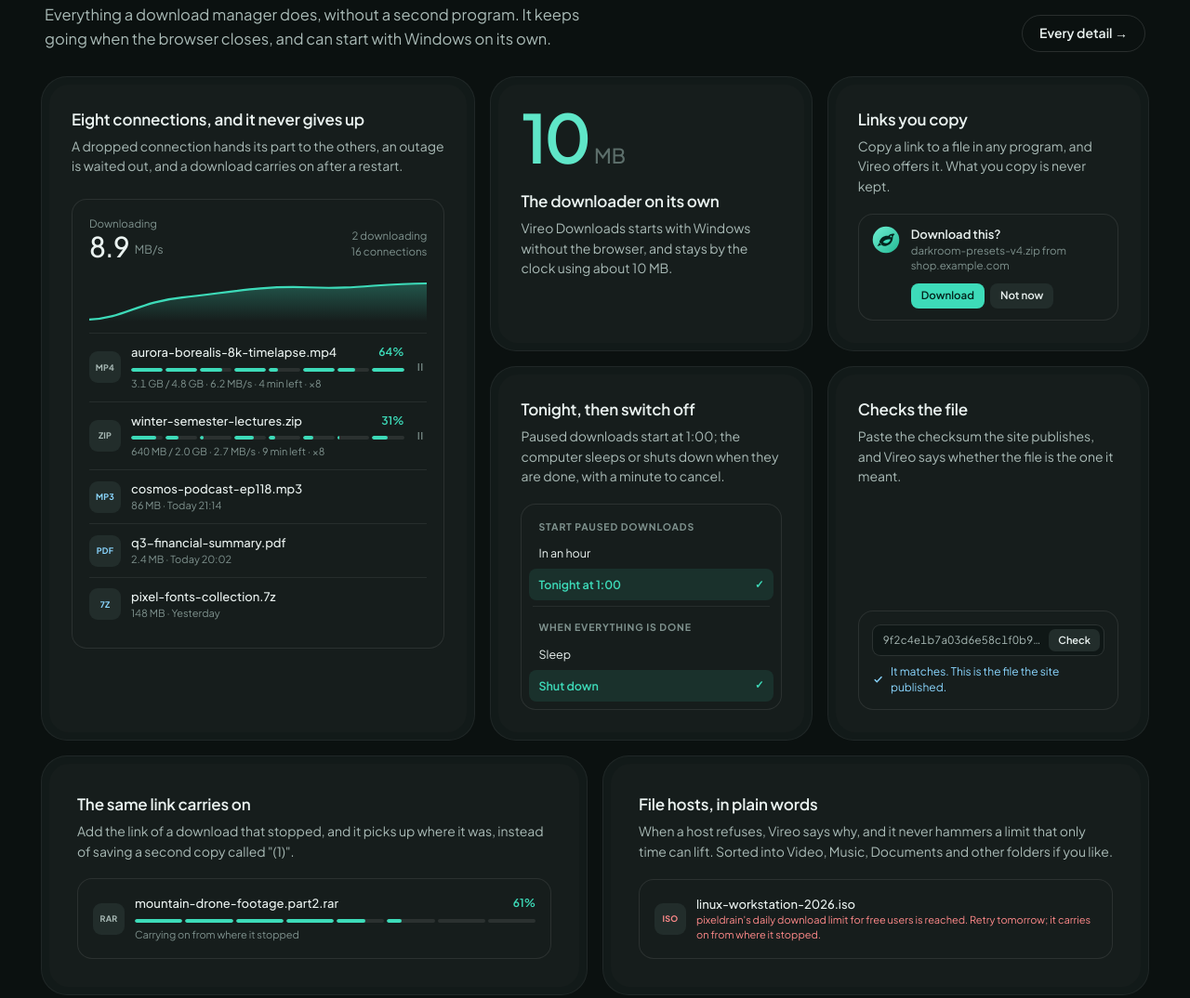
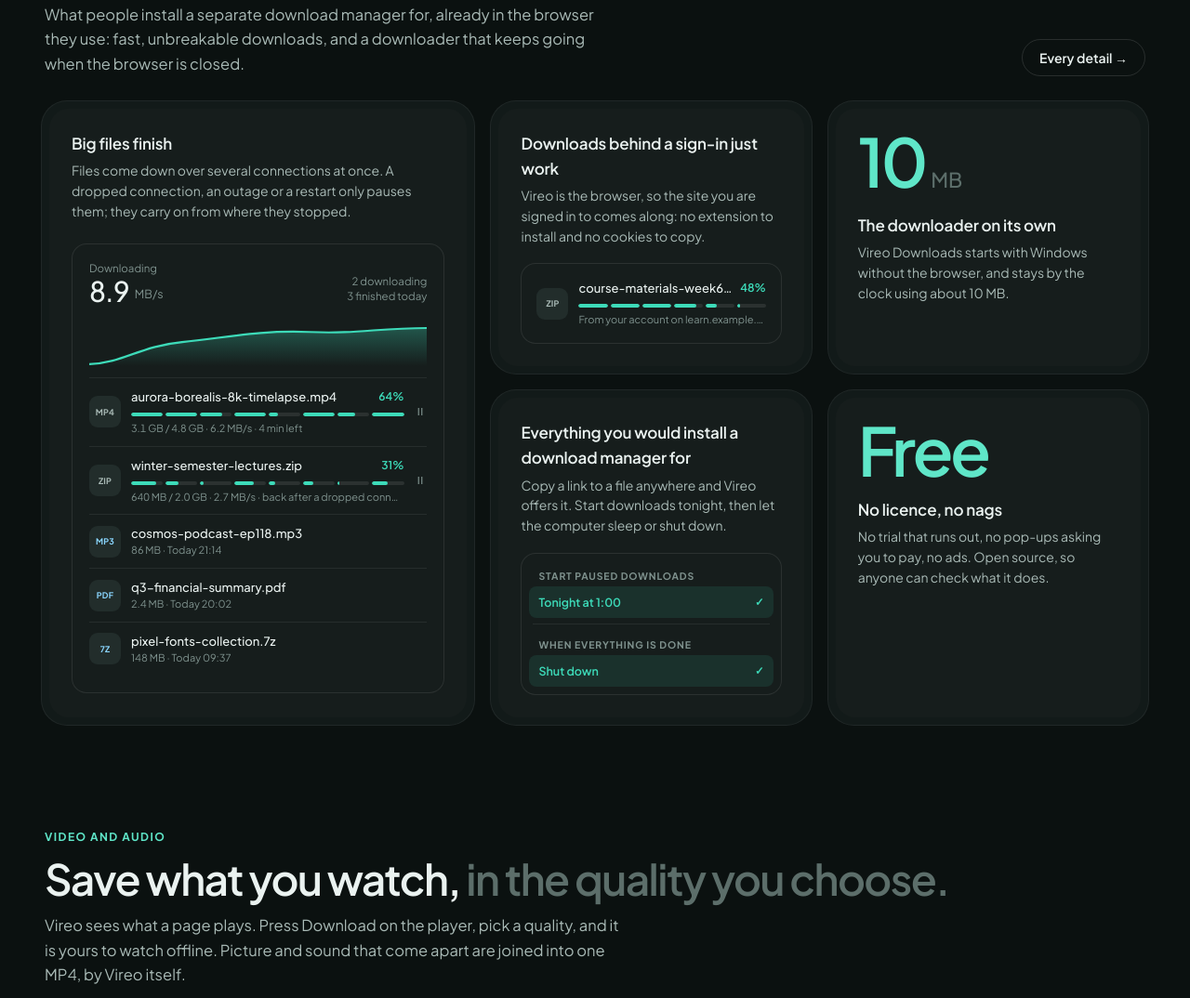
Before and after one commit to refora-technologies/vireo, a plain HTML site: page website/index.html in a window 1280 px wide. Shown: the part 1228-2302 px from the top of the page at 93% size. Drawn offline with Linux system fonts and the light colour scheme.

Commit message:
Website: lead with what sets Vireo apart (downloads behind a sign-in, free with no nags, the 10 MB downloader, files that survive drops); the everyday manager tools in one card; checksums, host messages and connection counts left to the documentation

```diff
--- a/website/index.html
+++ b/website/index.html
@@ -77,7 +77,7 @@
                 <div class="k">Downloading</div>
                 <div class="speed"><b class="mono">7.4</b><span>MB/s</span></div>
                 <div class="graph"><svg viewBox="0 0 200 50" preserveAspectRatio="none"><defs><linearGradient id="g1" x1="0" y1="0" x2="0" y2="1"><stop offset="0" stop-color="#3DDBB9" stop-opacity=".35"/><stop offset="1" stop-color="#3DDBB9" stop-opacity="0"/></linearGradient></defs><path d="M0 46 C30 44 40 22 70 18 S130 12 200 10 V50 H0Z" fill="url(#g1)"/><path d="M0 46 C30 44 40 22 70 18 S130 12 200 10" fill="none" stroke="#3DDBB9" stroke-width="2"/></svg></div>
-                <div class="dl"><div class="badge">MP4</div><div class="meta"><div class="name"><span>aurora-timelapse-4k.mp4</span><i>62%</i></div><div class="bar2"><u></u><u></u><u></u><u style="--p:40%"></u><u></u><u style="--p:20%"></u></div><div class="sub">×8 · 2 min left</div></div></div>
+                <div class="dl"><div class="badge">MP4</div><div class="meta"><div class="name"><span>aurora-timelapse-4k.mp4</span><i>62%</i></div><div class="bar2"><u></u><u></u><u></u><u style="--p:40%"></u><u></u><u style="--p:20%"></u></div><div class="sub">1.9 GB / 3.1 GB · 2 min left</div></div></div>
                 <div class="dl"><div class="badge done">PDF</div><div class="meta"><div class="name"><span>field-notes-2025.pdf</span></div><div class="sub">4.1 MB · just now</div></div></div>
                 <div class="dl"><div class="badge">ZIP</div><div class="meta"><div class="name"><span>studio-sessions-vol2.zip</span></div><div class="sub">Waiting for a free slot</div></div></div>
               </div>
@@ -104,22 +104,27 @@
       <div class="head reveal">
         <div><div class="eyebrow">Download manager</div>
           <h2 id="dl-title">Built in, <span class="g">and light enough to live by the clock.</span></h2>
-          <p>Everything a download manager does, without a second program. It keeps going when the browser closes, and can start with Windows on its own.</p></div>
+          <p>What people install a separate download manager for, already in the browser they use: fast, unbreakable downloads, and a downloader that keeps going when the browser is closed.</p></div>
         <a class="btn line sm" href="https://github.com/refora-technologies/vireo/blob/main/docs/FEATURES.md">Every detail →</a>
       </div>
 
       <div class="bento">
-        <div class="tile tall reveal"><div class="in">
-          <div><h3>Eight connections, and it never gives up</h3><p>A dropped connection hands its part to the others, an outage is waited out, and a download carries on after a restart.</p></div>
+        <div class="tall tile reveal"><div class="in">
+          <div><h3>Big files finish</h3><p>Files come down over several connections at once. A dropped connection, an outage or a restart only pauses them; they carry on from where they stopped.</p></div>
           <div class="app fill" style="padding:18px" aria-hidden="true">
-            <div style="display:flex;justify-content:space-between;align-items:flex-end"><div><div class="k">Downloading</div><div class="speed"><b class="mono">8.9</b><span>MB/s</span></div></div><div class="k" style="text-align:right">2 downloading<br>16 connections</div></div>
+            <div style="display:flex;justify-content:space-between;align-items:flex-end"><div><div class="k">Downloading</div><div class="speed"><b class="mono">8.9</b><span>MB/s</span></div></div><div class="k" style="text-align:right">2 downloading<br>3 finished today</div></div>
             <div class="graph"><svg viewBox="0 0 200 50" preserveAspectRatio="none"><defs><linearGradient id="g2" x1="0" y1="0" x2="0" y2="1"><stop offset="0" stop-color="#3DDBB9" stop-opacity=".3"/><stop offset="1" stop-color="#3DDBB9" stop-opacity="0"/></linearGradient></defs><path d="M0 48 C20 47 30 30 55 26 S100 14 130 16 S170 12 200 12 V50 H0Z" fill="url(#g2)"/><path d="M0 48 C20 47 30 30 55 26 S100 14 130 16 S170 12 200 12" fill="none" stroke="#3DDBB9" stroke-width="2"/></svg></div>
-            <div class="dl" style="margin-top:12px"><div class="badge">MP4</div><div class="meta"><div class="name"><span>aurora-borealis-8k-timelapse.mp4</span><i>64%</i></div><div class="bar2"><u></u><u></u><u style="--p:70%"></u><u></u><u style="--p:30%"></u><u></u><u style="--p:55%"></u><u></u></div><div class="sub mono">3.1 GB / 4.8 GB · 6.2 MB/s · 4 min left · ×8</div></div><div class="acts2"><svg viewBox="0 0 24 24"><path d="M9 5v14M15 5v14"/></svg></div></div>
-            <div class="dl"><div class="badge">ZIP</div><div class="meta"><div class="name"><span>winter-semester-lectures.zip</span><i>31%</i></div><div class="bar2"><u style="--p:80%"></u><u style="--p:40%"></u><u style="--p:10%"></u><u style="--p:60%"></u><u style="--p:20%"></u><u style="--p:30%"></u><u style="--p:5%"></u><u style="--p:50%"></u></div><div class="sub mono">640 MB / 2.0 GB · 2.7 MB/s · 9 min left · ×8</div></div><div class="acts2"><svg viewBox="0 0 24 24"><path d="M9 5v14M15 5v14"/></svg></div></div>
+            <div class="dl" style="margin-top:12px"><div class="badge">MP4</div><div class="meta"><div class="name"><span>aurora-borealis-8k-timelapse.mp4</span><i>64%</i></div><div class="bar2"><u></u><u></u><u style="--p:70%"></u><u></u><u style="--p:30%"></u><u></u><u style="--p:55%"></u><u></u></div><div class="sub mono">3.1 GB / 4.8 GB · 6.2 MB/s · 4 min left</div></div><div class="acts2"><svg viewBox="0 0 24 24"><path d="M9 5v14M15 5v14"/></svg></div></div>
+            <div class="dl"><div class="badge">ZIP</div><div class="meta"><div class="name"><span>winter-semester-lectures.zip</span><i>31%</i></div><div class="bar2"><u style="--p:80%"></u><u style="--p:40%"></u><u style="--p:10%"></u><u style="--p:60%"></u><u style="--p:20%"></u><u style="--p:30%"></u><u style="--p:5%"></u><u style="--p:50%"></u></div><div class="sub mono">640 MB / 2.0 GB · 2.7 MB/s · back after a dropped connection</div></div><div class="acts2"><svg viewBox="0 0 24 24"><path d="M9 5v14M15 5v14"/></svg></div></div>
             <div class="dl"><div class="badge done">MP3</div><div class="meta"><div class="name"><span>cosmos-podcast-ep118.mp3</span></div><div class="sub">86 MB · Today 21:14</div></div></div>
             <div class="dl"><div class="badge done">PDF</div><div class="meta"><div class="name"><span>q3-financial-summary.pdf</span></div><div class="sub">2.4 MB · Today 20:02</div></div></div>
-            <div class="dl"><div class="badge done">7Z</div><div class="meta"><div class="name"><span>pixel-fonts-collection.7z</span></div><div class="sub">148 MB · Yesterday</div></div></div>
+            <div class="dl"><div class="badge done">7Z</div><div class="meta"><div class="name"><span>pixel-fonts-collection.7z</span></div><div class="sub">148 MB · Today 09:37</div></div></div>
           </div>
+        </div></div>
+
+        <div class="tile reveal"><div class="in">
+          <div><h3>Downloads behind a sign-in just work</h3><p>Vireo is the browser, so the site you are signed in to comes along: no extension to install and no cookies to copy.</p></div>
+          <div class="app fill" style="padding:6px 16px" aria-hidden="true"><div class="dl" style="border:0"><div class="badge">ZIP</div><div class="meta"><div class="name"><span>course-materials-week6.zip</span><i>48%</i></div><div class="bar2"><u></u><u></u><u></u><u style="--p:80%"></u><u style="--p:40%"></u><u style="--p:10%"></u></div><div class="sub">From your account on learn.example.edu</div></div></div></div>
         </div></div>
 
         <div class="tile reveal"><div class="in">
@@ -128,35 +133,16 @@
         </div></div>
 
         <div class="tile reveal"><div class="in">
-          <div><h3>Links you copy</h3><p>Copy a link to a file in any program, and Vireo offers it. What you copy is never kept.</p></div>
-          <div class="app notice fill" aria-hidden="true" style="padding:12px 14px"><img src="assets/vireo-mark.svg" alt=""><div><b>Download this?</b><div class="k">darkroom-presets-v4.zip from shop.example.com</div><div class="row"><i class="go">Download</i><i>Not now</i></div></div></div>
-        </div></div>
-
-        <div class="tile reveal"><div class="in">
-          <div><h3>Tonight, then switch off</h3><p>Paused downloads start at 1:00; the computer sleeps or shuts down when they are done, with a minute to cancel.</p></div>
+          <div><h3>Everything you would install a download manager for</h3><p>Copy a link to a file anywhere and Vireo offers it. Start downloads tonight, then let the computer sleep or shut down.</p></div>
           <div class="app menu fill" aria-hidden="true">
-            <div class="h">Start paused downloads</div><div class="o">In an hour</div><div class="o on">Tonight at 1:00 <span>✓</span></div>
-            <hr><div class="h">When everything is done</div><div class="o">Sleep</div><div class="o on">Shut down <span>✓</span></div>
+            <div class="h">Start paused downloads</div><div class="o on">Tonight at 1:00 <span>✓</span></div>
+            <hr><div class="h">When everything is done</div><div class="o on">Shut down <span>✓</span></div>
           </div>
         </div></div>
 
         <div class="tile reveal"><div class="in">
-          <div><h3>Checks the file</h3><p>Paste the checksum the site publishes, and Vireo says whether the file is the one it meant.</p></div>
-          <div class="app check fill" aria-hidden="true" style="padding:14px">
-            <div class="box"><span>9f2c4e1b7a03d6e58c1f0b92aa47e3d5c8b16f204e9a7d3c</span><i>Check</i></div>
-            <div class="ok"><svg viewBox="0 0 24 24"><path d="M5 12.5l4.5 4.5L19 7"/></svg>It matches. This is the file the site published.</div>
-          </div>
-        </div></div>
-      </div>
-
-      <div class="split" style="margin-top:16px">
-        <div class="tile reveal"><div class="in">
-          <div><h3>The same link carries on</h3><p>Add the link of a download that stopped, and it picks up where it was, instead of saving a second copy called "(1)".</p></div>
-          <div class="app fill" style="padding:6px 16px" aria-hidden="true"><div class="dl" style="border:0"><div class="badge">RAR</div><div class="meta"><div class="name"><span>mountain-drone-footage.part2.rar</span><i>61%</i></div><div class="bar2"><u></u><u></u><u></u><u></u><u style="--p:60%"></u><u style="--p:30%"></u><u style="--p:0%"></u><u style="--p:0%"></u></div><div class="sub">Carrying on from where it stopped</div></div></div></div>
-        </div></div>
-        <div class="tile reveal"><div class="in">
-          <div><h3>File hosts, in plain words</h3><p>When a host refuses, Vireo says why, and it never hammers a limit that only time can lift. Sorted into Video, Music, Documents and other folders if you like.</p></div>
-          <div class="app fill" style="padding:6px 16px" aria-hidden="true"><div class="dl" style="border:0"><div class="badge" style="color:#FF8A8A">ISO</div><div class="meta"><div class="name"><span>linux-workstation-2026.iso</span></div><div class="sub" style="color:#FF8A8A;white-space:normal">pixeldrain's daily download limit for free users is reached. Retry tomorrow; it carries on from where it stopped.</div></div></div></div>
+          <div class="stat"><b>Free</b></div>
+          <div><h3>No licence, no nags</h3><p>No trial that runs out, no pop-ups asking you to pay, no ads. Open source, so anyone can check what it does.</p></div>
         </div></div>
       </div>
     </div>
@@ -252,12 +238,10 @@
       <div class="more">
         <article class="reveal"><svg viewBox="0 0 24 24"><rect x="3" y="4" width="18" height="16" rx="3"/><path d="M9 4v16"/></svg><h3>Tabs on any side</h3><p>Top, bottom, or a list on the left or right that folds down to icons.</p></article>
         <article class="reveal"><svg viewBox="0 0 24 24"><circle cx="9" cy="8" r="3.5"/><path d="M3 20c.8-3.5 3.2-5 6-5s5.2 1.5 6 5"/><path d="M16 4.5a3.5 3.5 0 0 1 0 7M18 15c1.6.7 2.6 2.4 3 5"/></svg><h3>Profiles</h3><p>Work and home apart: their own sign-ins, history and settings.</p></article>
-        <article class="reveal"><svg viewBox="0 0 24 24"><path d="M7 18a5 5 0 1 1 .9-9.9A6 6 0 0 1 19 10a4 4 0 0 1-1 8z"/><path d="M12 11v6M9.5 14.5L12 17l2.5-2.5"/></svg><h3>Sync, your way</h3><p>Through a folder in your own cloud storage, encrypted with your passphrase.</p></article>
-        <article class="reveal"><svg viewBox="0 0 24 24"><path d="M12 3v4M12 17v4M3 12h4M17 12h4"/><rect x="8" y="8" width="8" height="8" rx="2"/></svg><h3>Extensions</h3><p>Add Chrome-style extensions from a folder or file; their buttons sit by the address bar.</p></article>
-        <article class="reveal"><svg viewBox="0 0 24 24"><rect x="3" y="3" width="7" height="7" rx="1.5"/><rect x="14" y="3" width="7" height="7" rx="1.5"/><rect x="3" y="14" width="7" height="7" rx="1.5"/><rect x="14" y="14" width="7" height="7" rx="1.5"/></svg><h3>Page grabber</h3><p>Every picture, document and sound on a page, ticked and saved at once.</p></article>
+        <article class="reveal"><svg viewBox="0 0 24 24"><path d="M7 18a5 5 0 1 1 .9-9.9A6 6 0 0 1 19 10a4 4 0 0 1-1 8z"/><path d="M12 11v6M9.5 14.5L12 17l2.5-2.5"/></svg><h3>Sync, your way</h3><p>Through a folder in your own cloud storage, encrypted with your passphrase. No account with us.</p></article>
+        <article class="reveal"><svg viewBox="0 0 24 24"><path d="M12 3v4M12 17v4M3 12h4M17 12h4"/><rect x="8" y="8" width="8" height="8" rx="2"/></svg><h3>Extensions</h3><p>Chrome-style extensions, with their buttons by the address bar.</p></article>
         <article class="reveal"><svg viewBox="0 0 24 24"><path d="M4 12h12"/><path d="M12 7l5 5-5 5"/><path d="M20 4v16"/></svg><h3>Bring your bookmarks</h3><p>From Chrome, Edge, Firefox and others on the computer, in a minute.</p></article>
-        <article class="reveal"><svg viewBox="0 0 24 24"><path d="M20 11a8 8 0 1 0-2.3 5.7"/><path d="M20 5v6h-6"/></svg><h3>Updates itself</h3><p>Checked against a published checksum, installed when you close Vireo.</p></article>
-        <article class="reveal"><svg viewBox="0 0 24 24"><path d="M4 7h16M4 12h16M4 17h10"/></svg><h3>Your start page</h3><p>Only the sites you add, live download speed, and a box that saves any link.</p></article>
+        <article class="reveal"><svg viewBox="0 0 24 24"><path d="M20 11a8 8 0 1 0-2.3 5.7"/><path d="M20 5v6h-6"/></svg><h3>Updates itself</h3><p>Quietly, checked against a published checksum, installed when you close Vireo.</p></article>
       </div>
     </div>
   </section>
--- a/website/style.css
+++ b/website/style.css
@@ -105,7 +105,7 @@ h2 { margin: 10px 0 0; font-size: clamp(32px, 3.6vw, 46px); line-height: 1.06; l
 .list li b { color: var(--text); font-weight: 600; }
 .list svg { width: 20px; height: 20px; stroke: var(--accent); fill: none; stroke-width: 2; stroke-linecap: round; stroke-linejoin: round; margin-top: 1px; }
 
-.more { display: grid; grid-template-columns: repeat(4, 1fr); gap: 16px; }
+.more { display: grid; grid-template-columns: repeat(3, 1fr); gap: 16px; }
 .more article { background: var(--panel); border: 1px solid var(--edge); border-radius: 22px; padding: 22px; }
 .more svg { width: 22px; height: 22px; stroke: var(--accent); fill: none; stroke-width: 1.9; stroke-linecap: round; stroke-linejoin: round; }
 .more h3 { margin: 14px 0 4px; font-size: 15.5px; font-weight: 600; }
```
